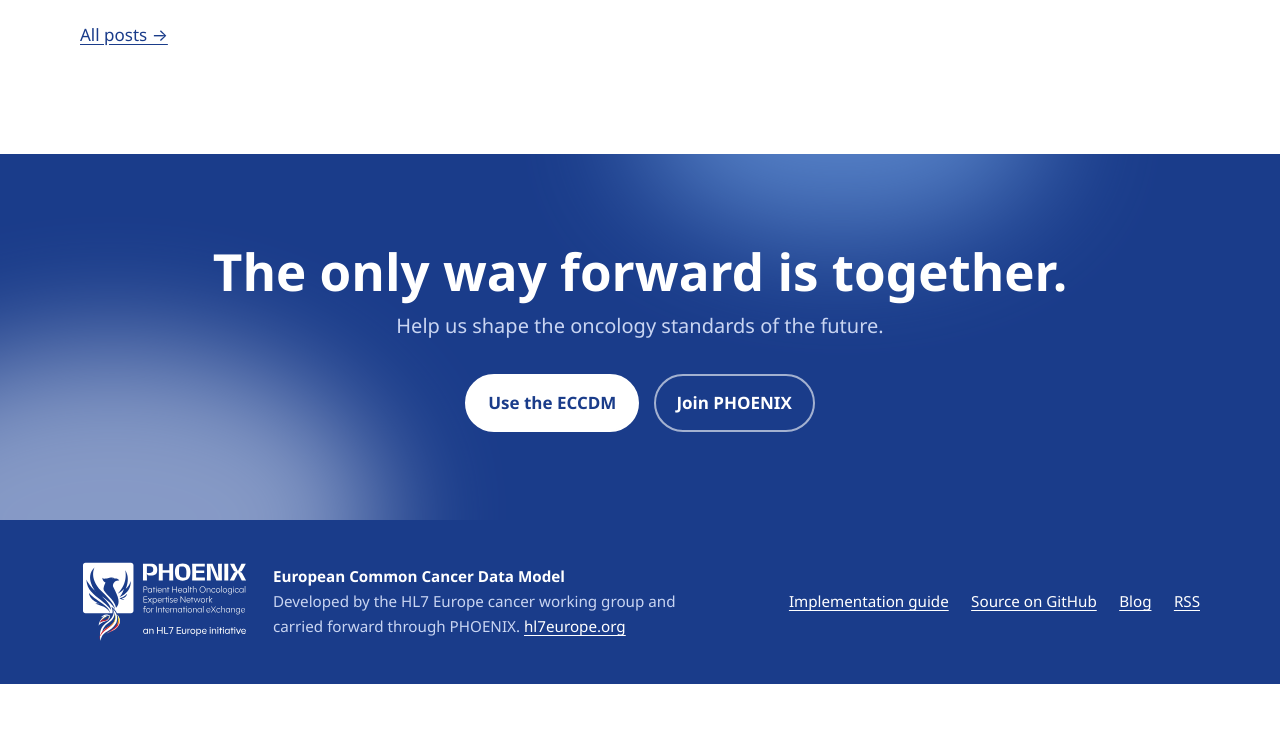
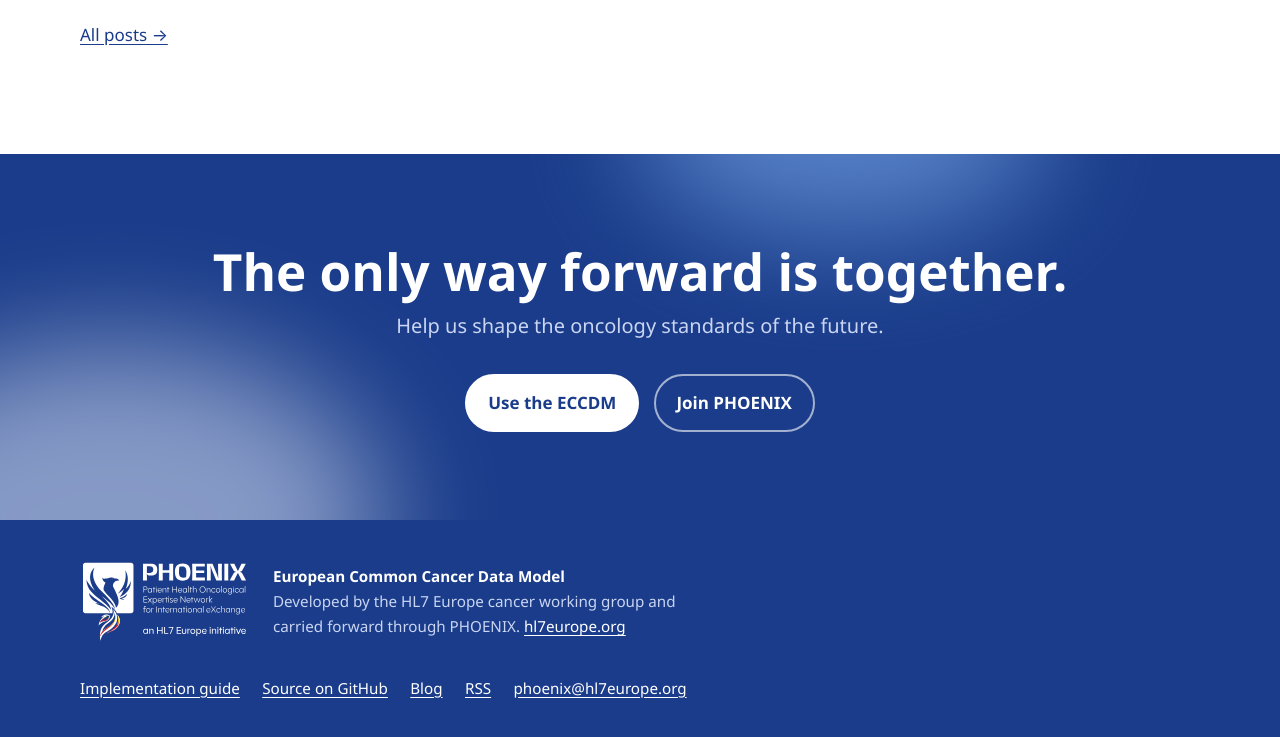
Before and after one commit to wardweistra/phoenix-eccdm-website, an Astro site: page / in a window 1280 px wide. Shown: the part 4923-5660 px from the top of the page. Before the commit the page ends 5607 px from the top, so only its background shows below. Built offline with nearby package versions, Linux system fonts and the light colour scheme; Astro itself is replaced by a stand-in of ours.

Commit message:
Point PHOENIX calls and membership links at the initiative mailbox
Co-Authored-By: Claude Fable 5.2 <noreply@anthropic.com>
Claude-Session: https://claude.ai/code/session_019Dfkzh8ucBPCaGC9KBVpdk

```diff
--- a/src/data/site.ts
+++ b/src/data/site.ts
@@ -1,5 +1,4 @@
 // Single place for site-wide text and every outbound link.
-// Entries marked TODO are placeholders that still need the real destination.
 
 export const site = {
   name: 'cancermodel.eu',
@@ -18,10 +17,9 @@ export const links = {
   repo: 'https://github.com/hl7-eu/cancer-common',
   issues: 'https://github.com/hl7-eu/cancer-common/issues',
   hl7Europe: 'https://hl7europe.org/',
-  // TODO: replace with the real page or calendar invite for the PHOENIX calls.
-  calls: 'mailto:TODO@example.org?subject=Phoenix%20calls',
-  // TODO: replace with the real PHOENIX membership page or contact.
-  membership: 'mailto:TODO@example.org?subject=Phoenix%20membership',
+  contact: 'mailto:phoenix@hl7europe.org',
+  calls: 'mailto:phoenix@hl7europe.org?subject=Joining%20the%20PHOENIX%20calls',
+  membership: 'mailto:phoenix@hl7europe.org?subject=PHOENIX%20membership',
 };
 
 export const actions = [
--- a/src/layouts/Base.astro
+++ b/src/layouts/Base.astro
@@ -54,6 +54,7 @@ const canonical = new URL(Astro.url.pathname, Astro.site);
           <li><a href={links.repo}>Source on GitHub</a></li>
           <li><a href="/blog/">Blog</a></li>
           <li><a href="/rss.xml">RSS</a></li>
+          <li><a href={links.contact}>phoenix@hl7europe.org</a></li>
         </ul>
       </div>
     </footer>
```
Also changed, not shown: README.md.
